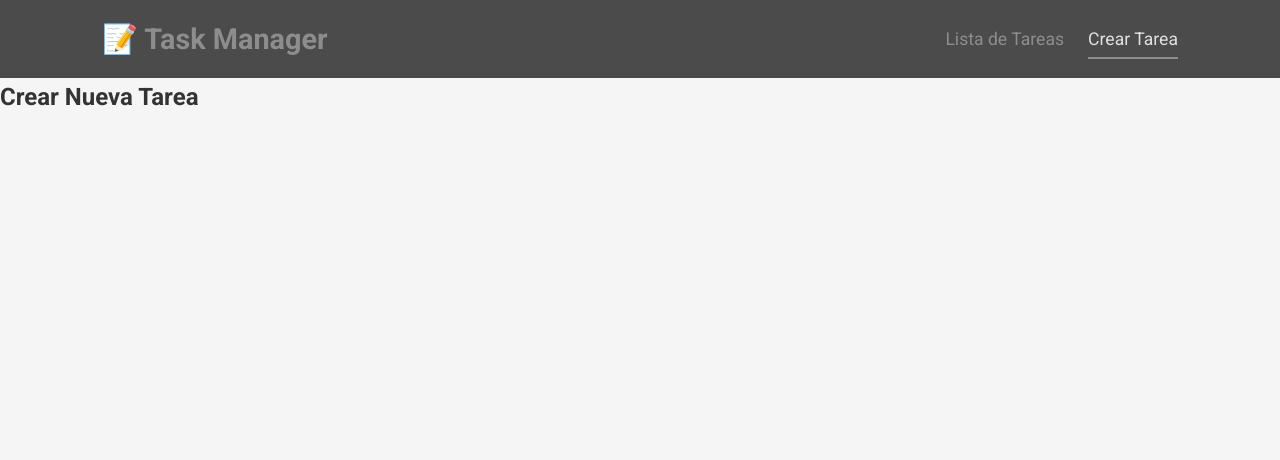
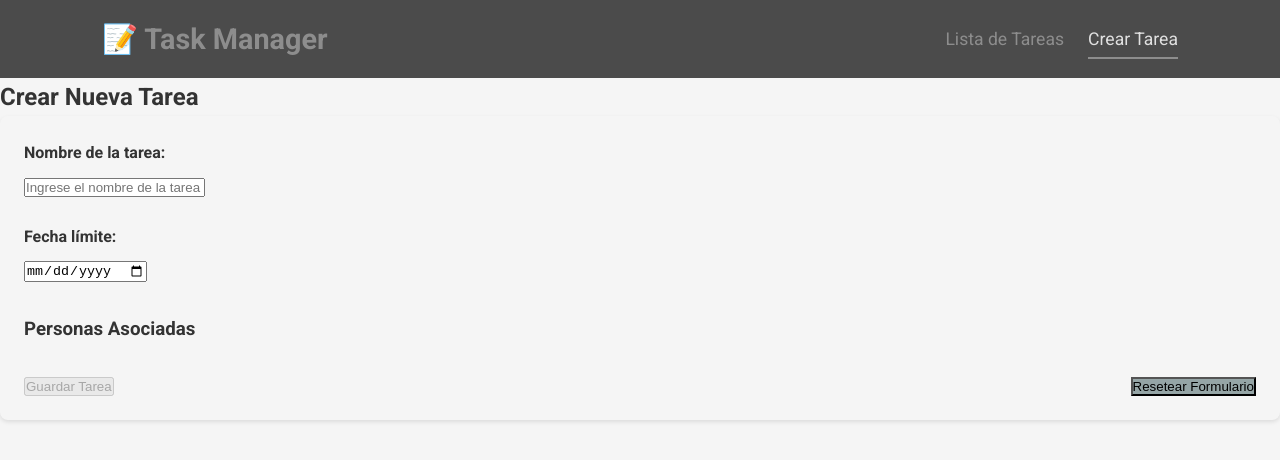
Before and after one commit to yamidnozu/pt_task_manager, an Angular app in the folder task-manager/: page /create-task in a window 1280 px wide. Shown: the top 460 px of the page. Built offline with nearby package versions, Linux system fonts and the light colour scheme.

Commit message:
Se agregan algunos campos en la creacion de tarea para persona

```diff
--- a/task-manager/src/app/pages/task-create/task-create.component.html
+++ b/task-manager/src/app/pages/task-create/task-create.component.html
@@ -1,6 +1,61 @@
 <div class="container">
   <h2>Crear Nueva Tarea</h2>
   <form autocomplete="off" [formGroup]="taskForm" (ngSubmit)="onSubmit()" class="task-form">
+    <div class="form-group">
+      <label for="taskName">Nombre de la tarea:</label>
+      <input id="taskName" formControlName="name" placeholder="Ingrese el nombre de la tarea" />
+      <div *ngIf="taskForm.get('name')?.invalid && taskForm.get('name')?.touched" class="error-message">
+        <small *ngIf="taskForm.get('name')?.errors?.['required']">❗El nombre es obligatorio.</small>
+      </div>
+    </div>
+    <div class="form-group">
+      <label for="taskDeadline">Fecha límite:</label>
+      <input id="taskDeadline" type="date" formControlName="deadline" autocomplete="off" />
+      <div *ngIf="taskForm.get('deadline')?.invalid && taskForm.get('deadline')?.touched" class="error-message">
+        <small *ngIf="taskForm.get('deadline')?.errors?.['required']">❗La fecha límite es obligatoria.</small>
+      </div>
+    </div>
 
+    <div formArrayName="persons" class="persons-section">
+      <h3>Personas Asociadas</h3>
+      <div *ngFor="let person of persons.controls; let i = index" [formGroupName]="i" class="person-card">
+        <div class="form-group">
+          <label [for]="'personName' + i">Nombre completo:</label>
+          <input [id]="'personName' + i" formControlName="fullName" placeholder="Ingrese el nombre completo" />
+          <div *ngIf="person.get('fullName')?.invalid && person.get('fullName')?.touched" class="error-message">
+            <small *ngIf="person.get('fullName')?.errors?.['required']">❗El nombre es obligatorio.</small>
+            <small *ngIf="person.get('fullName')?.errors?.['minlength']">
+              ❗Mínimo {{ person.get('fullName')?.errors?.['minlength'].requiredLength }} caracteres.
+            </small>
+            <small *ngIf="person.get('fullName')?.errors?.['duplicate']">❗El nombre ya está en uso.</small>
+          </div>
+        </div>
+
+        <div class="form-group">
+          <label [for]="'personAge' + i">Edad:</label>
+          <input [id]="'personAge' + i" type="number" formControlName="age" placeholder="Ingrese la edad" />
+          <div *ngIf="person.get('age')?.invalid && person.get('age')?.touched" class="error-message">
+            <small *ngIf="person.get('age')?.errors?.['required']">❗La edad es obligatoria.</small>
+            <small *ngIf="person.get('age')?.errors?.['min']">
+              ❗Debe ser mayor a {{ person.get('age')?.errors?.['min'].min - 1 }} años.
+            </small>
+          </div>
+        </div>
+
+
+      </div>
+
+      <div *ngIf="taskForm.get('persons')?.errors?.['duplicateNames'] && taskForm.get('persons')?.touched" class="error-message">
+        <small>❗Los nombres de las personas no pueden repetirse en la misma tarea.</small>
+      </div>
+      <div *ngIf="taskForm.get('persons')?.invalid && taskForm.get('persons')?.touched && !taskForm.get('persons')?.errors?.['duplicateNames']" class="error-message">
+        <small>❗Debe agregar al menos una persona.</small>
+      </div>
+    </div>
+
+    <div class="form-actions">
+      <button type="submit" [disabled]="taskForm.invalid">Guardar Tarea</button>
+      <button type="button" (click)="resetForm()" class="reset-button">Resetear Formulario</button>
+    </div>
   </form>
 </div>
--- a/task-manager/src/app/pages/task-create/task-create.component.scss
+++ b/task-manager/src/app/pages/task-create/task-create.component.scss
@@ -0,0 +1,39 @@
+.task-form {
+  background-color: var(--card-background);
+  border-radius: 8px;
+  padding: 1.5rem;
+  box-shadow: 0 2px 4px rgba(0, 0, 0, 0.1);
+}
+
+.form-group {
+  margin-bottom: 1.5rem;
+}
+
+.form-group label {
+  display: block;
+  margin-bottom: 0.5rem;
+  font-weight: bold;
+}
+
+.persons-section {
+  margin-top: 2rem;
+}
+
+.person-card {
+  background-color: #f8f9fa;
+  border: 1px solid var(--card-border);
+  border-radius: 6px;
+  padding: 1rem;
+  margin-bottom: 1rem;
+}
+
+
+.form-actions {
+  display: flex;
+  justify-content: space-between;
+  margin-top: 2rem;
+}
+
+.reset-button {
+  background-color: #95a5a6;
+}
--- a/task-manager/src/app/pages/task-create/task-create.component.ts
+++ b/task-manager/src/app/pages/task-create/task-create.component.ts
@@ -1,6 +1,16 @@
+// src/app/pages/task-create/task-create.component.ts
 import { CommonModule } from '@angular/common';
-import { Component, inject, OnInit } from '@angular/core';
-import { FormArray, FormBuilder, FormControl, FormGroup, ReactiveFormsModule, Validators } from '@angular/forms';
+import { Component, OnInit, inject } from '@angular/core';
+import {
+  FormArray,
+  FormBuilder,
+  FormControl,
+  FormGroup,
+  ReactiveFormsModule,
+  Validators,
+} from '@angular/forms';
+
+import { Skill } from '../../models/skill.model';
 
 interface SkillForm {
   name: FormControl<string>;
@@ -42,13 +52,27 @@ export class TaskCreateComponent implements OnInit {
       persons: this.fb.array<FormGroup<PersonForm>>([], [
         Validators.required,
         Validators.minLength(1),
-        // TODO: Agregar validacion para que este el nombre sea unico
+        this.uniquePersonNamesValidator.bind(this),
       ]),
     });
+  }
+
+  get persons(): FormArray<FormGroup<PersonForm>> {
+    return this.taskForm.get('persons') as FormArray<FormGroup<PersonForm>>;
+  }
+  uniquePersonNamesValidator(formArray: FormArray<FormGroup<PersonForm>>): { [key: string]: any } | null {
+    const names = formArray.controls.map((ctrl) => ctrl.get('fullName')?.value.trim());
+    const duplicates = names.filter((name, index) => names.indexOf(name) !== index);
+    return duplicates.length > 0 ? { duplicateNames: true } : null;
   }
 
   onSubmit(): void {
     // TODO: Validar formulario sea valido y guardar
   }
 
+  resetForm(): void {
+    this.taskForm.reset();
+    this.persons.clear();
+  }
+
 }
```
